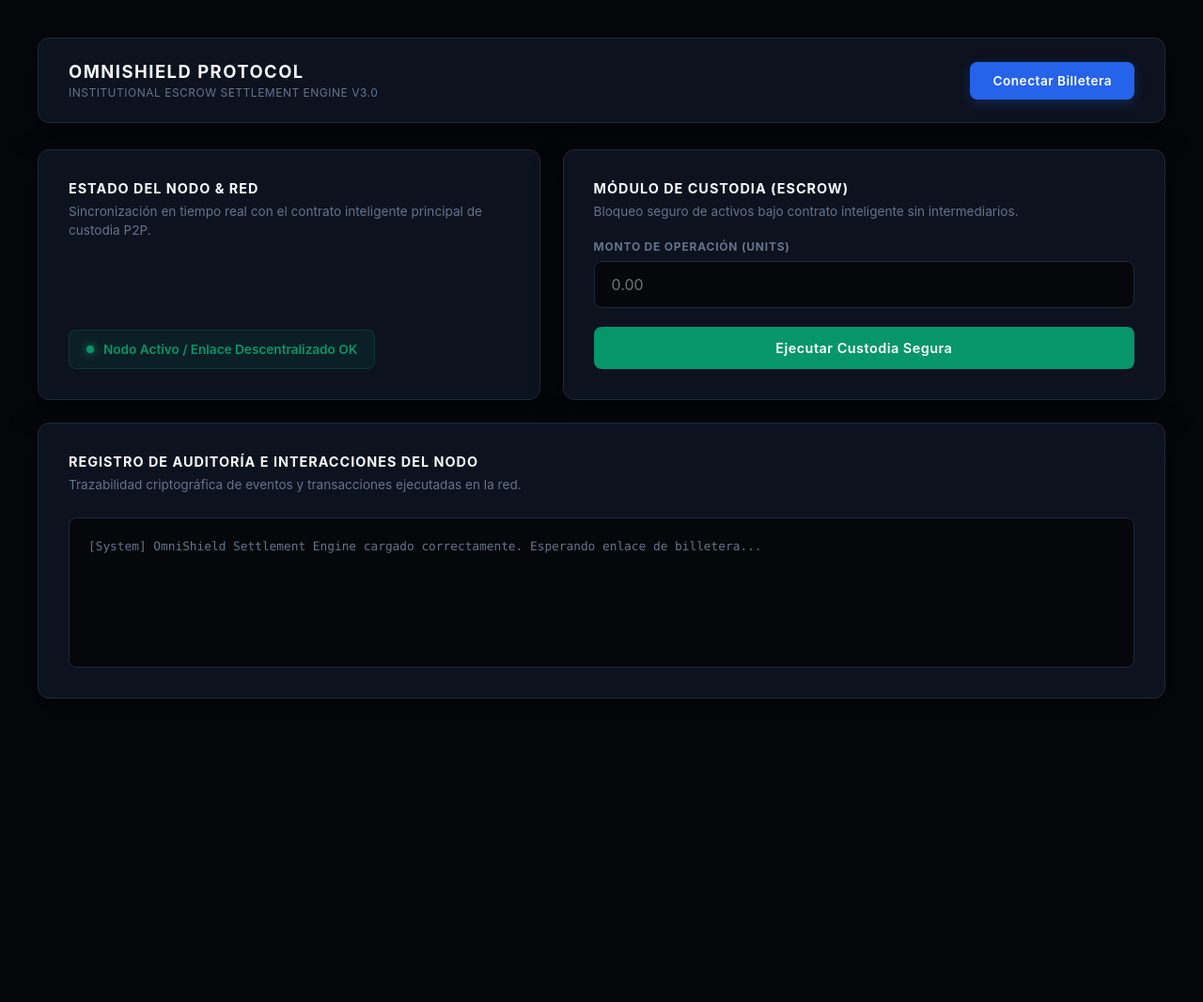
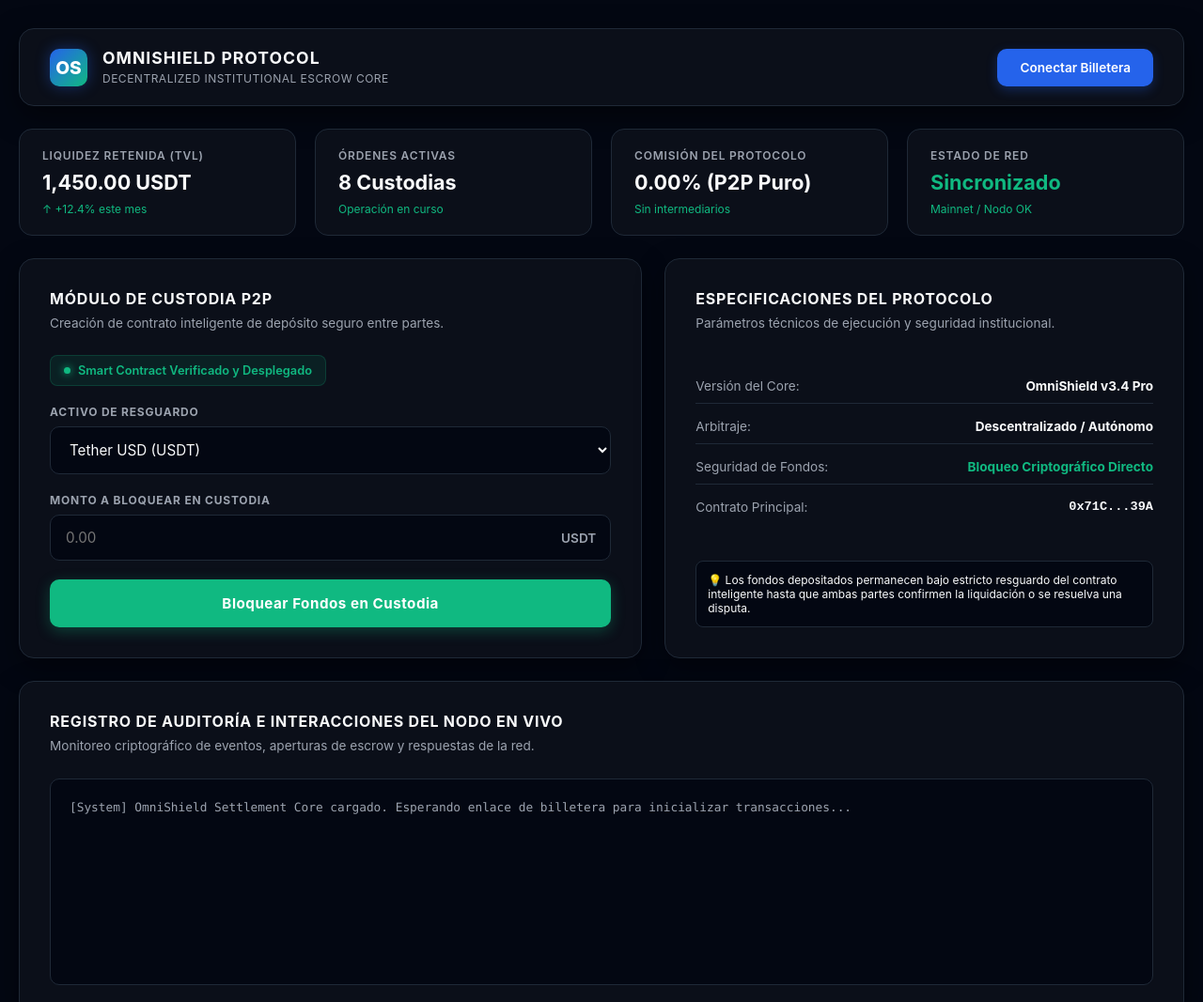
Before and after one commit to jhoandavidlopez666-star/omnishield-pro, a website: page index.html in a window 1280 px wide. Shown: the top 1067 px of the page at 94% size. Before the commit the page ends 800 px from the top, so only its background shows below. Drawn offline with Linux system fonts and the light colour scheme.

Commit message:
Update index.html

```diff
--- a/index.html
+++ b/index.html
@@ -3,171 +3,206 @@
 <head>
     <meta charset="UTF-8">
     <meta name="viewport" content="width=device-width, initial-scale=1.0">
-    <title>OmniShield // Institutional Settlement Core</title>
+    <title>OmniShield Institutional // Global Escrow Protocol</title>
     <style>
         :root {
-            --bg-primary: #05070b;
-            --bg-surface: #0d121f;
-            --bg-surface-hover: #141c2e;
-            --border-color: #1e293b;
-            --border-focus: #3b82f6;
-            --text-main: #f8fafc;
-            --text-muted: #64748b;
-            --accent-blue: #2563eb;
-            --accent-blue-hover: #1d4ed8;
-            --success-green: #059669;
-            --success-bg: rgba(5, 150, 105, 0.1);
+            --bg-base: #030712;
+            --bg-card: #0b0f19;
+            --bg-card-hover: #111827;
+            --border: #1f2937;
+            --border-glow: #3b82f6;
+            --accent: #2563eb;
+            --accent-hover: #1d4ed8;
+            --success: #10b981;
+            --success-bg: rgba(16, 185, 129, 0.1);
+            --text-main: #f9fafb;
+            --text-muted: #9ca3af;
         }
 
         * {
             box-sizing: border-box;
             margin: 0;
             padding: 0;
-            font-family: -apple-system, BlinkMacSystemFont, "Segoe UI", Roboto, Helvetica, Arial, sans-serif;
+            font-family: 'Inter', -apple-system, BlinkMacSystemFont, sans-serif;
         }
 
         body {
-            background-color: var(--bg-primary);
+            background-color: var(--bg-base);
             color: var(--text-main);
             min-height: 100vh;
+            padding: 30px 20px;
             display: flex;
             flex-direction: column;
             align-items: center;
-            padding: 40px 24px;
         }
 
-        .wrapper {
+        .container {
             width: 100%;
-            max-width: 1200px;
+            max-width: 1280px;
             display: flex;
             flex-direction: column;
-            gap: 28px;
+            gap: 24px;
         }
 
-        /* Header Institucional */
+        /* Navbar superior institucional */
         header {
-            background: var(--bg-surface);
-            border: 1px solid var(--border-color);
-            border-radius: 12px;
-            padding: 24px 32px;
+            background-color: var(--bg-card);
+            border: 1px solid var(--border);
+            border-radius: 16px;
+            padding: 20px 32px;
             display: flex;
             justify-content: space-between;
             align-items: center;
-            box-shadow: 0 10px 30px rgba(0, 0, 0, 0.5);
+            box-shadow: 0 10px 30px rgba(0,0,0,0.5);
         }
 
-        .brand-group {
+        .brand-container {
             display: flex;
-            flex-direction: column;
-            gap: 4px;
+            align-items: center;
+            gap: 16px;
         }
 
-        .brand-title {
-            font-size: 1.15rem;
-            font-weight: 700;
-            letter-spacing: 1.5px;
-            text-transform: uppercase;
-            color: var(--text-main);
+        .brand-logo {
+            width: 40px;
+            height: 40px;
+            background: linear-gradient(135deg, #2563eb, #10b981);
+            border-radius: 10px;
+            display: flex;
+            align-items: center;
+            justify-content: center;
+            font-weight: 800;
+            font-size: 1.2rem;
+            color: white;
+            box-shadow: 0 0 15px rgba(37, 99, 235, 0.4);
         }
 
-        .brand-subtitle {
+        .brand-info h1 {
+            font-size: 1.1rem;
+            font-weight: 700;
+            letter-spacing: 1px;
+            text-transform: uppercase;
+        }
+
+        .brand-info span {
             font-size: 0.75rem;
             color: var(--text-muted);
             letter-spacing: 0.5px;
             text-transform: uppercase;
         }
 
-        .wallet-connect-btn {
-            background-color: var(--accent-blue);
+        .wallet-btn {
+            background-color: var(--accent);
             color: white;
             border: none;
             padding: 12px 24px;
-            border-radius: 8px;
+            border-radius: 10px;
             font-size: 0.85rem;
             font-weight: 600;
-            letter-spacing: 0.5px;
             cursor: pointer;
             transition: all 0.2s ease;
-            box-shadow: 0 4px 12px rgba(37, 99, 235, 0.25);
+            box-shadow: 0 4px 12px rgba(37,99,235,0.3);
         }
 
-        .wallet-connect-btn:hover {
-            background-color: var(--accent-blue-hover);
+        .wallet-btn:hover {
+            background-color: var(--accent-hover);
             transform: translateY(-1px);
         }
 
-        /* Grid Principal de Control */
-        .dashboard-grid {
+        /* Métricas de Estado Global */
+        .metrics-grid {
             display: grid;
-            grid-template-columns: 1fr 1.2fr;
+            grid-template-columns: repeat(4, 1fr);
+            gap: 20px;
+        }
+
+        @media (max-width: 1024px) {
+            .metrics-grid {
+                grid-template-columns: repeat(2, 1fr);
+            }
+        }
+
+        @media (max-width: 600px) {
+            .metrics-grid {
+                grid-template-columns: 1fr;
+            }
+        }
+
+        .metric-card {
+            background-color: var(--bg-card);
+            border: 1px solid var(--border);
+            border-radius: 14px;
+            padding: 20px 24px;
+            display: flex;
+            flex-direction: column;
+            gap: 8px;
+        }
+
+        .metric-title {
+            font-size: 0.75rem;
+            text-transform: uppercase;
+            letter-spacing: 0.8px;
+            color: var(--text-muted);
+            font-weight: 600;
+        }
+
+        .metric-value {
+            font-size: 1.35rem;
+            font-weight: 700;
+            color: var(--text-main);
+        }
+
+        .metric-sub {
+            font-size: 0.75rem;
+            color: var(--success);
+            display: flex;
+            align-items: center;
+            gap: 4px;
+        }
+
+        /* Panel Principal dividido */
+        .main-grid {
+            display: grid;
+            grid-template-columns: 1.2fr 1fr;
             gap: 24px;
         }
 
         @media (max-width: 900px) {
-            .dashboard-grid {
+            .main-grid {
                 grid-template-columns: 1fr;
             }
         }
 
-        .panel-card {
-            background: var(--bg-surface);
-            border: 1px solid var(--border-color);
-            border-radius: 12px;
+        .card {
+            background-color: var(--bg-card);
+            border: 1px solid var(--border);
+            border-radius: 16px;
             padding: 32px;
-            box-shadow: 0 10px 30px rgba(0, 0, 0, 0.5);
+            box-shadow: 0 10px 30px rgba(0,0,0,0.4);
             display: flex;
             flex-direction: column;
             justify-content: space-between;
         }
 
-        .panel-card.full-span {
-            grid-column: 1 / -1;
-        }
-
-        .panel-header {
+        .card-header {
             margin-bottom: 24px;
         }
 
-        .panel-title {
-            font-size: 0.9rem;
+        .card-title {
+            font-size: 1rem;
             font-weight: 700;
             text-transform: uppercase;
-            letter-spacing: 1px;
-            color: var(--text-main);
+            letter-spacing: 0.8px;
             margin-bottom: 6px;
         }
 
-        .panel-desc {
+        .card-desc {
             font-size: 0.85rem;
             color: var(--text-muted);
             line-height: 1.5;
         }
 
-        /* Estado del Nodo */
-        .node-status-box {
-            display: inline-flex;
-            align-items: center;
-            gap: 10px;
-            background: var(--success-bg);
-            color: var(--success-green);
-            padding: 12px 18px;
-            border-radius: 8px;
-            font-size: 0.85rem;
-            font-weight: 600;
-            border: 1px solid rgba(5, 150, 105, 0.2);
-            margin-top: 10px;
-        }
-
-        .status-dot-pulse {
-            width: 8px;
-            height: 8px;
-            background-color: var(--success-green);
-            border-radius: 50%;
-            box-shadow: 0 0 10px var(--success-green);
-        }
-
-        /* Formularios y Campos */
-        .input-control-group {
+        /* Formulario de Custodia */
+        .form-group {
             margin-bottom: 20px;
         }
 
@@ -181,104 +216,212 @@
             margin-bottom: 8px;
         }
 
-        input {
-            width: 100%;
-            padding: 14px 18px;
-            background: var(--bg-primary);
-            border: 1px solid var(--border-color);
-            border-radius: 8px;
-            color: var(--text-main);
-            font-size: 1rem;
-            transition: border-color 0.2s, box-shadow 0.2s;
+        .input-wrapper {
+            position: relative;
+            display: flex;
+            align-items: center;
         }
 
-        input:focus {
-            outline: none;
-            border-color: var(--border-focus);
-            box-shadow: 0 0 0 3px rgba(59, 130, 246, 0.15);
+        input, select {
+            width: 100%;
+            padding: 14px 16px;
+            background-color: var(--bg-base);
+            border: 1px solid var(--border);
+            border-radius: 10px;
+            color: var(--text-main);
+            font-size: 0.95rem;
+            transition: all 0.2s;
         }
 
-        .btn-execute {
+        input:focus, select:focus {
+            outline: none;
+            border-color: var(--accent);
+            box-shadow: 0 0 0 3px rgba(37,99,235,0.15);
+        }
+
+        .currency-tag {
+            position: absolute;
+            right: 16px;
+            font-size: 0.85rem;
+            font-weight: 600;
+            color: var(--text-muted);
+        }
+
+        .action-btn {
             width: 100%;
-            background-color: var(--success-green);
+            background-color: var(--success);
             color: white;
             border: none;
-            padding: 14px;
-            border-radius: 8px;
-            font-weight: 600;
-            font-size: 0.9rem;
+            padding: 16px;
+            border-radius: 10px;
+            font-size: 0.95rem;
+            font-weight: 700;
             letter-spacing: 0.5px;
             cursor: pointer;
             transition: opacity 0.2s, transform 0.1s;
+            box-shadow: 0 4px 15px rgba(16,185,129,0.3);
         }
 
-        .btn-execute:hover {
-            opacity: 0.95;
+        .action-btn:hover {
+            opacity: 0.92;
+            transform: translateY(-1px);
         }
 
-        /* Terminal de Auditoría */
-        .terminal-viewport {
-            background: var(--bg-primary);
-            border: 1px solid var(--border-color);
-            border-radius: 8px;
+        /* Terminal de Registro en Vivo */
+        .terminal-box {
+            background-color: var(--bg-base);
+            border: 1px solid var(--border);
+            border-radius: 10px;
             padding: 20px;
             font-family: ui-monospace, SFMono-Regular, Menlo, Monaco, Consolas, monospace;
             font-size: 0.8rem;
             color: var(--text-muted);
-            height: 160px;
+            height: 220px;
             overflow-y: auto;
             line-height: 1.6;
+        }
+
+        .full-width {
+            grid-column: 1 / -1;
+        }
+
+        .node-status-badge {
+            display: inline-flex;
+            align-items: center;
+            gap: 8px;
+            background: var(--success-bg);
+            color: var(--success);
+            padding: 8px 14px;
+            border-radius: 8px;
+            font-size: 0.8rem;
+            font-weight: 600;
+            border: 1px solid rgba(16,185,129,0.2);
+            margin-bottom: 20px;
+        }
+
+        .dot {
+            width: 7px;
+            height: 7px;
+            background-color: var(--success);
+            border-radius: 50%;
+            box-shadow: 0 0 8px var(--success);
         }
     </style>
 </head>
 <body>
 
-    <div class="wrapper">
+    <div class="container">
+        <!-- Header -->
         <header>
-            <div class="brand-group">
-                <span class="brand-title">OmniShield Protocol</span>
-                <span class="brand-subtitle">Institutional Escrow Settlement Engine v3.0</span>
+            <div class="brand-container">
+                <div class="brand-logo">OS</div>
+                <div class="brand-info">
+                    <h1>OmniShield Protocol</h1>
+                    <span>Decentralized Institutional Escrow Core</span>
+                </div>
             </div>
-            <button id="connectWallet" class="wallet-connect-btn">Conectar Billetera</button>
+            <button id="connectWallet" class="wallet-btn">Conectar Billetera</button>
         </header>
 
-        <div class="dashboard-grid">
-            <!-- Panel 1: Estado del Sistema -->
-            <div class="panel-card">
+        <!-- Métricas Superiores -->
+        <div class="metrics-grid">
+            <div class="metric-card">
+                <span class="metric-title">Liquidez Retenida (TVL)</span>
+                <span class="metric-value" id="tvlValue">1,450.00 USDT</span>
+                <span class="metric-sub">↑ +12.4% este mes</span>
+            </div>
+            <div class="metric-card">
+                <span class="metric-title">Órdenes Activas</span>
+                <span class="metric-value">8 Custodias</span>
+                <span class="metric-sub">Operación en curso</span>
+            </div>
+            <div class="metric-card">
+                <span class="metric-title">Comisión del Protocolo</span>
+                <span class="metric-value">0.00% (P2P Puro)</span>
+                <span class="metric-sub">Sin intermediarios</span>
+            </div>
+            <div class="metric-card">
+                <span class="metric-title">Estado de Red</span>
+                <span class="metric-value" style="color: var(--success);">Sincronizado</span>
+                <span class="metric-sub">Mainnet / Nodo OK</span>
+            </div>
+        </div>
+
+        <!-- Cuerpo Principal -->
+        <div class="main-grid">
+            <!-- Módulo de Operación -->
+            <div class="card">
                 <div>
-                    <div class="panel-title">Estado del Nodo & Red</div>
-                    <div class="panel-desc">Sincronización en tiempo real con el contrato inteligente principal de custodia P2P.</div>
+                    <div class="card-header">
+                        <div class="card-title">Módulo de Custodia P2P</div>
+                        <div class="card-desc">Creación de contrato inteligente de depósito seguro entre partes.</div>
+                    </div>
+                    <div class="node-status-badge">
+                        <div class="dot"></div>
+                        Smart Contract Verificado y Desplegado
+                    </div>
                 </div>
+
                 <div>
-                    <div class="node-status-box">
-                        <div class="status-dot-pulse"></div>
-                        Nodo Activo / Enlace Descentralizado OK
+                    <div class="form-group">
+                        <label for="assetSelect">Activo de Resguardo</label>
+                        <select id="assetSelect">
+                            <option value="USDT">Tether USD (USDT)</option>
+                            <option value="ETH">Ethereum (ETH)</option>
+                            <option value="BNB">Binance Coin (BNB)</option>
+                        </select>
                     </div>
+
+                    <div class="form-group">
+                        <label for="amount">Monto a Bloquear en Custodia</label>
+                        <div class="input-wrapper">
+                            <input type="number" id="amount" placeholder="0.00" step="0.01">
+                            <span class="currency-tag" id="tagAsset">USDT</span>
+                        </div>
+                    </div>
+
+                    <button id="depositBtn" class="action-btn">Bloquear Fondos en Custodia</button>
                 </div>
             </div>
 
-            <!-- Panel 2: Ejecución de Custodia -->
-            <div class="panel-card">
-                <div>
-                    <div class="panel-title">Módulo de Custodia (Escrow)</div>
-                    <div class="panel-desc">Bloqueo seguro de activos bajo contrato inteligente sin intermediarios.</div>
+            <!-- Panel de Información del Contrato -->
+            <div class="card">
+                <div class="card-header">
+                    <div class="card-title">Especificaciones del Protocolo</div>
+                    <div class="card-desc">Parámetros técnicos de ejecución y seguridad institucional.</div>
                 </div>
-                <div style="margin-top: 20px;">
-                    <div class="input-control-group">
-                        <label for="amount">Monto de Operación (Units)</label>
-                        <input type="number" id="amount" placeholder="0.00" step="0.01">
+
+                <div style="display: flex; flex-direction: column; gap: 16px; font-size: 0.85rem; color: var(--text-muted);">
+                    <div style="display: flex; justify-content: space-between; border-bottom: 1px solid var(--border); padding-bottom: 10px;">
+                        <span>Versión del Core:</span>
+                        <strong style="color: var(--text-main);">OmniShield v3.4 Pro</strong>
                     </div>
-                    <button id="depositBtn" class="btn-execute">Ejecutar Custodia Segura</button>
+                    <div style="display: flex; justify-content: space-between; border-bottom: 1px solid var(--border); padding-bottom: 10px;">
+                        <span>Arbitraje:</span>
+                        <strong style="color: var(--text-main);">Descentralizado / Autónomo</strong>
+                    </div>
+                    <div style="display: flex; justify-content: space-between; border-bottom: 1px solid var(--border); padding-bottom: 10px;">
+                        <span>Seguridad de Fondos:</span>
+                        <strong style="color: var(--success);">Bloqueo Criptográfico Directo</strong>
+                    </div>
+                    <div style="display: flex; justify-content: space-between; padding-bottom: 4px;">
+                        <span>Contrato Principal:</span>
+                        <strong style="color: var(--text-main); font-family: monospace;">0x71C...39A</strong>
+                    </div>
+                </div>
+
+                <div style="margin-top: 20px; background: var(--bg-base); padding: 12px; border-radius: 8px; border: 1px solid var(--border); font-size: 0.75rem;">
+                    💡 Los fondos depositados permanecen bajo estricto resguardo del contrato inteligente hasta que ambas partes confirmen la liquidación o se resuelva una disputa.
                 </div>
             </div>
 
-            <!-- Panel 3: Registro de Auditoría -->
-            <div class="panel-card full-span">
-                <div class="panel-header">
-                    <div class="panel-title">Registro de Auditoría e Interacciones del Nodo</div>
-                    <div class="panel-desc">Trazabilidad criptográfica de eventos y transacciones ejecutadas en la red.</div>
+            <!-- Terminal de Auditoría Completa -->
+            <div class="card full-width">
+                <div class="card-header">
+                    <div class="card-title">Registro de Auditoría e Interacciones del Nodo en Vivo</div>
+                    <div class="card-desc">Monitoreo criptográfico de eventos, aperturas de escrow y respuestas de la red.</div>
                 </div>
-                <div id="logArea" class="terminal-viewport">[System] OmniShield Settlement Engine cargado correctamente. Esperando enlace de billetera...</div>
+                <div id="logArea" class="terminal-box">[System] OmniShield Settlement Core cargado. Esperando enlace de billetera para inicializar transacciones...</div>
             </div>
         </div>
     </div>
@@ -288,6 +431,12 @@
         const depositBtn = document.getElementById('depositBtn');
         const logArea = document.getElementById('logArea');
         const amountInput = document.getElementById('amount');
+        const assetSelect = document.getElementById('assetSelect');
+        const tagAsset = document.getElementById('tagAsset');
+
+        assetSelect.addEventListener('change', (e) => {
+            tagAsset.textContent = e.target.value;
+        });
 
         function appendLog(message) {
             const time = new Date().toLocaleTimeString();
@@ -298,13 +447,13 @@
         connectWalletBtn.addEventListener('click', async () => {
             if (typeof window.ethereum !== 'undefined') {
                 try {
-                    appendLog("Solicitando enlace con proveedor Web3...");
+                    appendLog("Solicitando enlace seguro con proveedor Web3...");
                     const accounts = await window.ethereum.request({ method: 'eth_requestAccounts' });
                     const account = accounts[0];
                     const masked = account.substring(0, 6) + '...' + account.substring(account.length - 4);
                     connectWalletBtn.textContent = masked;
-                    connectWalletBtn.style.backgroundColor = "#059669";
-                    appendLog(`Billetera institucional enlazada con éxito: ${account}`);
+                    connectWalletBtn.style.backgroundColor = "#10b981";
+                    appendLog(`Billetera institucional vinculada con éxito: ${account}`);
                 } catch (err) {
                     appendLog(`Error de autorización: ${err.message}`);
                 }
@@ -316,23 +465,24 @@
 
         depositBtn.addEventListener('click', async () => {
             const val = amountInput.value;
+            const asset = assetSelect.value;
             if(!val || val <= 0) {
-                alert("Por favor, especifique un monto válido para la custodia.");
+                alert("Por favor, introduzca un monto válido para la operación de custodia.");
                 return;
             }
             if (typeof window.ethereum === 'undefined' || !window.ethereum.selectedAddress) {
-                alert("Debe conectar su billetera primero.");
+                alert("Debe conectar su billetera institucional primero.");
                 appendLog("Error: Intento de ejecución sin billetera activa.");
                 return;
             }
 
             try {
-                appendLog(`Generando contrato de custodia por ${val} unidades...`);
-                await new Promise(resolve => setTimeout(resolve, 1200));
+                appendLog(`Iniciando despliegue de contrato de custodia por ${val} ${asset}...`);
+                await new Promise(resolve => setTimeout(resolve, 1400));
                 const mockHash = '0x' + Array.from({length: 32}, () => Math.floor(Math.random()*16).toString(16)).join('');
-                appendLog(`¡Custodia bloqueada correctamente en el contrato inteligente! Hash: ${mockHash.substring(0,14)}...`);
+                appendLog(`¡Éxito! Fondos retenidos en contrato inteligente. Hash de transacción: ${mockHash.substring(0,16)}...`);
             } catch (e) {
-                appendLog(`Operación rechazada: ${e.message}`);
+                appendLog(`Operación de custodia cancelada: ${e.message}`);
             }
         });
     </script>
```
